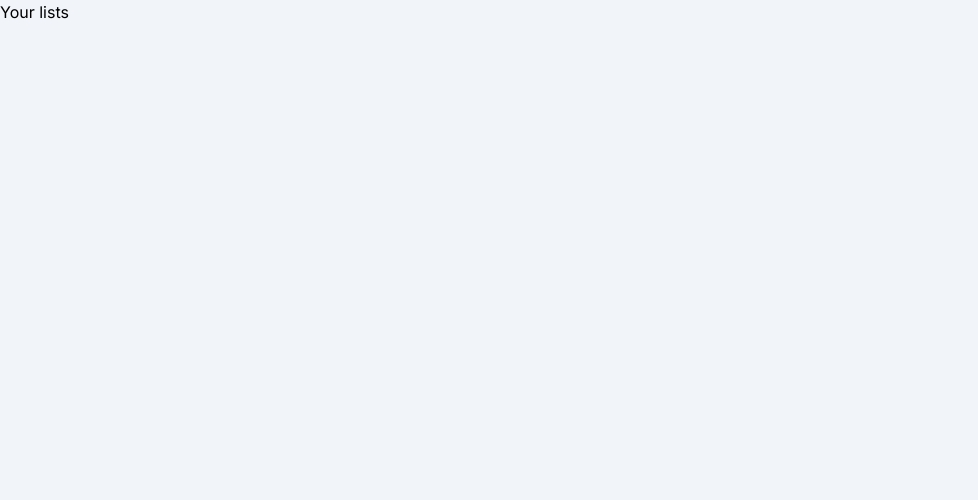
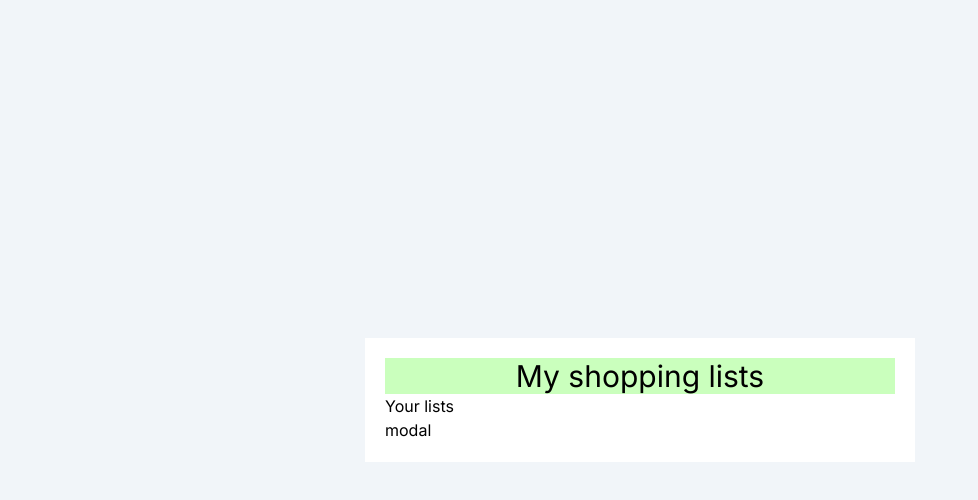
Before and after one commit to r2inlondon/nextjs-shopping-list, a Next.js app: page /lists in a window 1280 px wide. Shown: the top 500 px of the page, without its empty margins (0-978 px from the left). Built offline with nearby package versions, Linux system fonts and the light colour scheme.

Commit message:
feat : header component created with basic style. Also, created laytout for lists route.

```diff
--- /dev/null
+++ b/app/lists/layout.tsx
@@ -0,0 +1,16 @@
+import Link from "next/link";
+
+import Header from "@/app/ui/header";
+import Modal from "@/app/ui/modal";
+
+export default function Layout({ children }: { children: React.ReactNode }) {
+  return (
+    <div className="flex h-screen w-full items-center">
+      <div className="md:w-550 m-auto w-full bg-white p-2.5 md:p-5">
+        <Header />
+        {children}
+        <Modal />
+      </div>
+    </div>
+  );
+}
--- /dev/null
+++ b/app/ui/header.tsx
@@ -0,0 +1,7 @@
+export default function Header() {
+  return (
+    <div className="flex h-4/6 w-full items-center justify-center bg-primary-color text-3xl md:h-3/6">
+      My shopping lists
+    </div>
+  );
+}
--- /dev/null
+++ b/app/ui/modal.tsx
@@ -0,0 +1,3 @@
+export default function Modal() {
+  return <div>modal</div>;
+}
```
